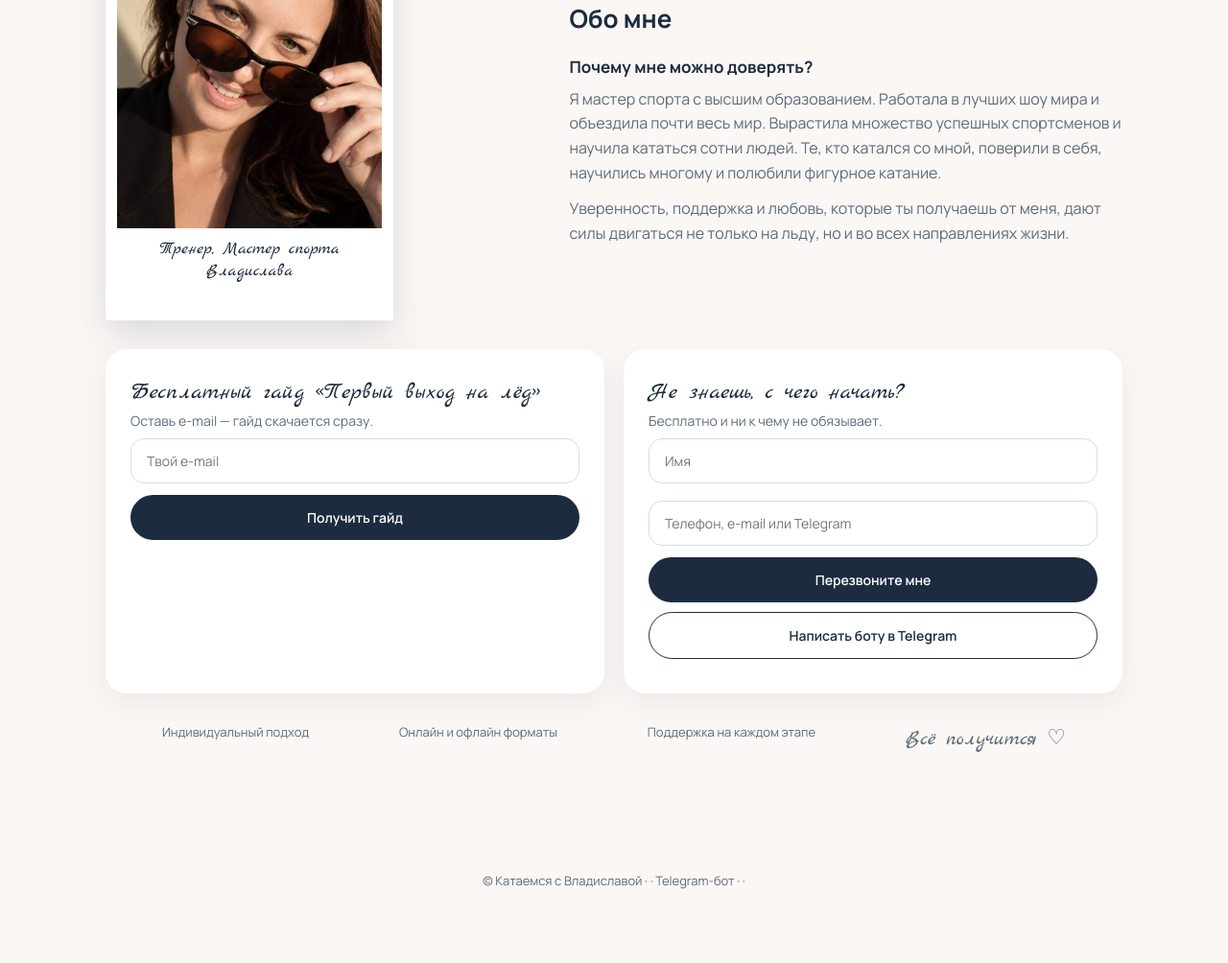
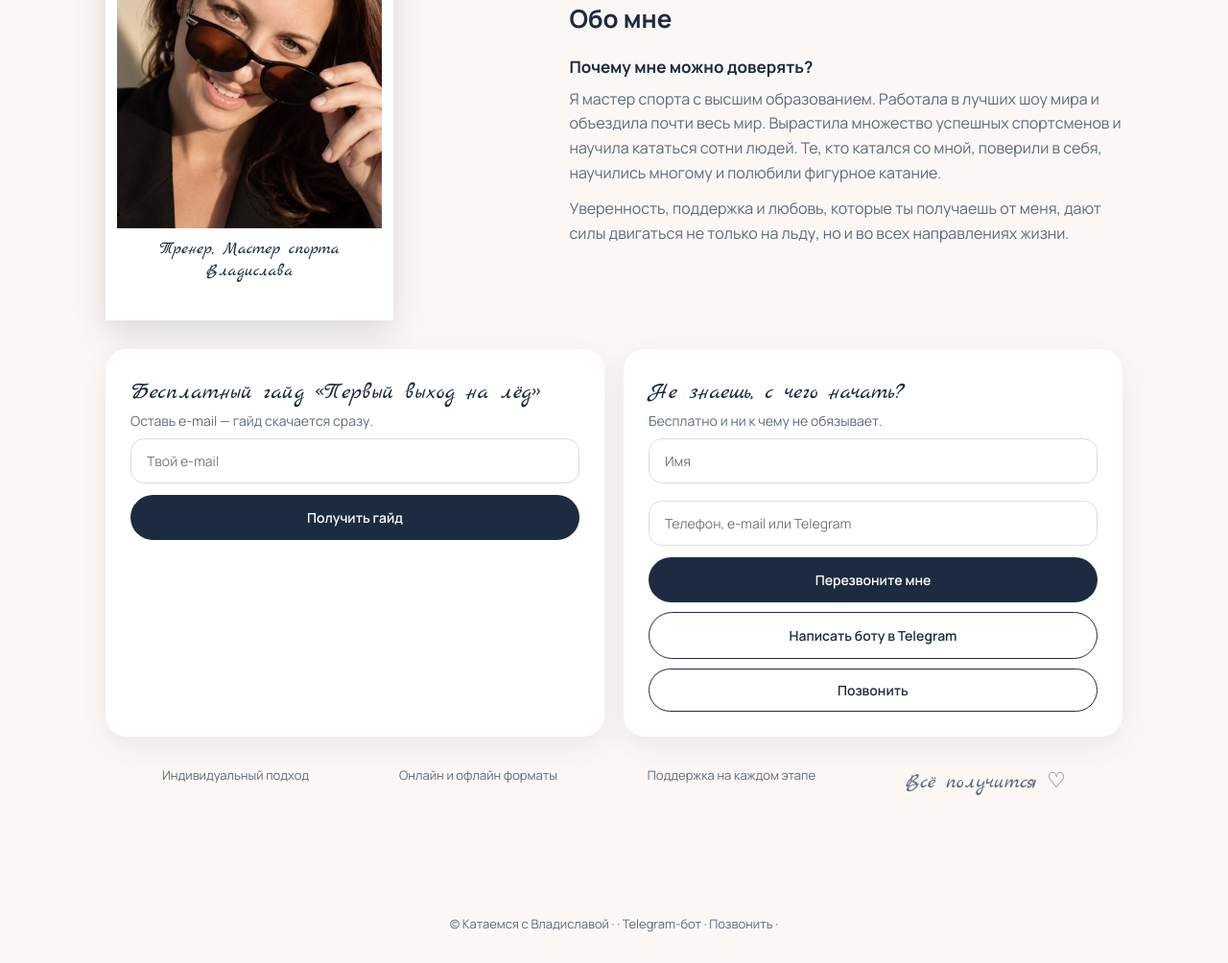
Before and after one commit to figuristexpert-hash/myway, a plain HTML site: page index.html in a window 1280 px wide. Shown: the part 3178-4182 px from the top of the page at 96% size. Before the commit the page ends 4137 px from the top, so only its background shows below. Drawn offline with Linux system fonts and the light colour scheme.

Commit message:
Update index.html

```diff
--- a/index.html
+++ b/index.html
@@ -4130,7 +4130,7 @@ $$('[data-calc]').forEach(c=>{const out=$('.sum',c);
   c.dataset.sum=document.title+': '+l.join(', ')+' — '+tot+' ₽'};
  c.addEventListener('input',f);f()});
 // === НАСТРОЙКИ: впишите свои данные ===
-const CFG={email:'itu-tai.msk@yandex.ru',phone:'',max:'',bot:'Myskating_bot',worker:'',formspree:'',miniapp:'',giftApp:'',tg:''};
+const CFG={email:'itu-tai.msk@yandex.ru',phone:'+79636095763',max:'',bot:'Myskating_bot',worker:'',formspree:'',miniapp:'',giftApp:'',tg:''};
 const pg=(location.pathname.split('/').pop()||'index').replace('.html','')||'index';
 $$('.tel').forEach(a=>CFG.phone?a.href='tel:'+CFG.phone.replace(/[^+\d]/g,''):a.style.display='none');
 $$('.mx').forEach(a=>CFG.max?(a.href=CFG.max,a.target='_blank'):a.style.display='none');
```
